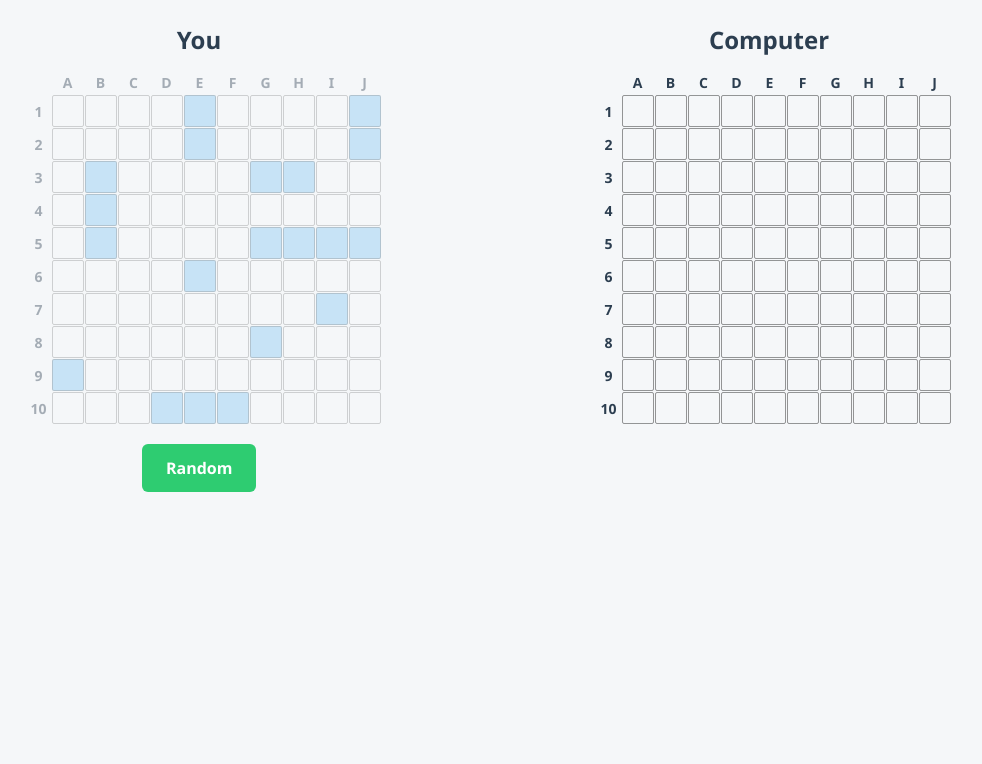
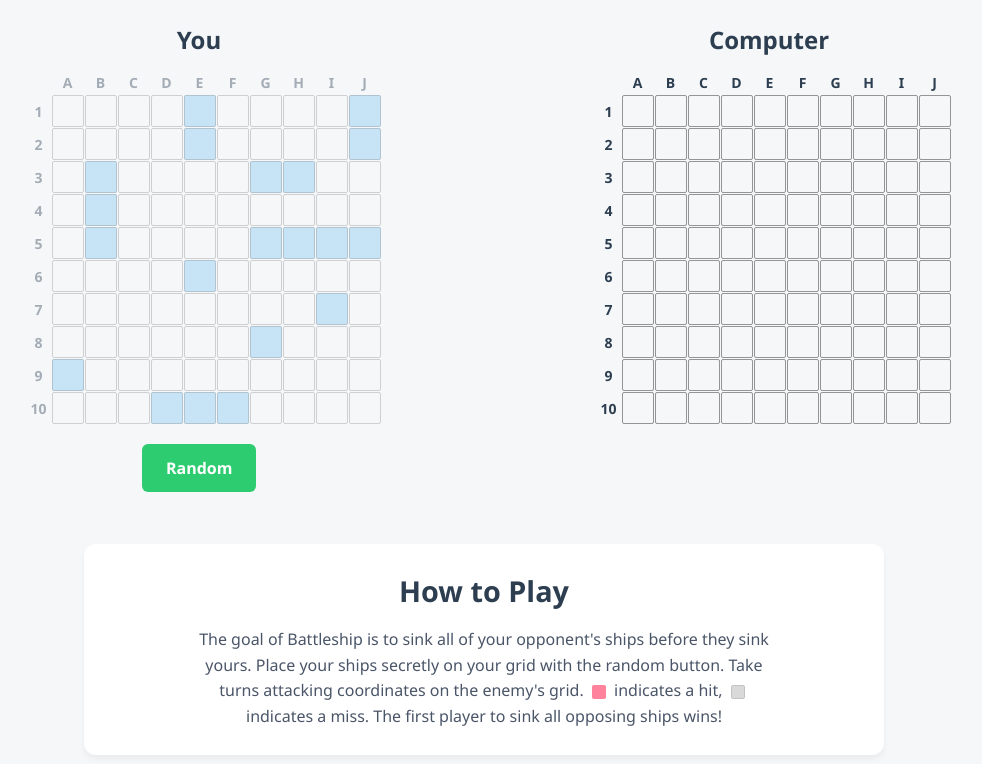
Before and after one commit to EthanTran02/battleship, a website built with webpack: page src/template.html in a window 1280 px wide. Shown: the part 120-884 px from the top of the page, without its empty margins (156-1138 px from the left). Before the commit the page ends 800 px from the top, so only its background shows below. Built offline with nearby package versions, Linux system fonts and the light colour scheme.

Commit message:
Create "How to play section"

```diff
--- a/src/style.css
+++ b/src/style.css
@@ -430,3 +430,52 @@ body > h1 {
 .ship.sunk {
   opacity: 0.4; /* Ensure it overrides other styles */
 }
+
+#how-to-play {
+  max-width: 800px;
+  margin: 30px auto;
+  margin-top: 120px;
+  padding: 25px;
+  background-color: white;
+  border-radius: 12px;
+  box-shadow: 0 4px 6px rgba(0, 0, 0, 0.05);
+}
+
+#how-to-play h2 {
+  color: #2c3e50;
+  font-size: 1.8rem;
+  margin-bottom: 15px;
+  text-align: center;
+}
+
+#how-to-play p {
+  color: #4a5568;
+  line-height: 1.6;
+  text-align: center;
+  font-size: 1rem;
+  margin: 0 auto;
+  max-width: 600px;
+}
+
+#how-to-play span {
+  font-weight: bold;
+}
+
+.hit-indicator,
+.miss-indicator {
+  display: inline-block;
+  width: 14px;
+  height: 14px;
+  margin: 0 4px;
+  vertical-align: middle;
+  border-radius: 2px;
+}
+
+.hit-indicator {
+  background-color: rgba(255, 99, 132, 0.8);
+}
+
+.miss-indicator {
+  background-color: rgba(128, 128, 128, 0.3);
+  border: 1px solid rgba(0, 0, 0, 0.1);
+}
--- a/src/template.html
+++ b/src/template.html
@@ -124,5 +124,16 @@
         <div id="board-container2"></div>
       </div>
     </section>
+    <div id="how-to-play">
+      <h2>How to Play</h2>
+      <p>
+        The goal of Battleship is to sink all of your opponent's ships before
+        they sink yours. Place your ships secretly on your grid with the random
+        button. Take turns attacking coordinates on the enemy's grid.
+        <span class="hit-indicator"></span> indicates a hit,
+        <span class="miss-indicator"></span> indicates a miss. The first player
+        to sink all opposing ships wins!
+      </p>
+    </div>
   </body>
 </html>
```
